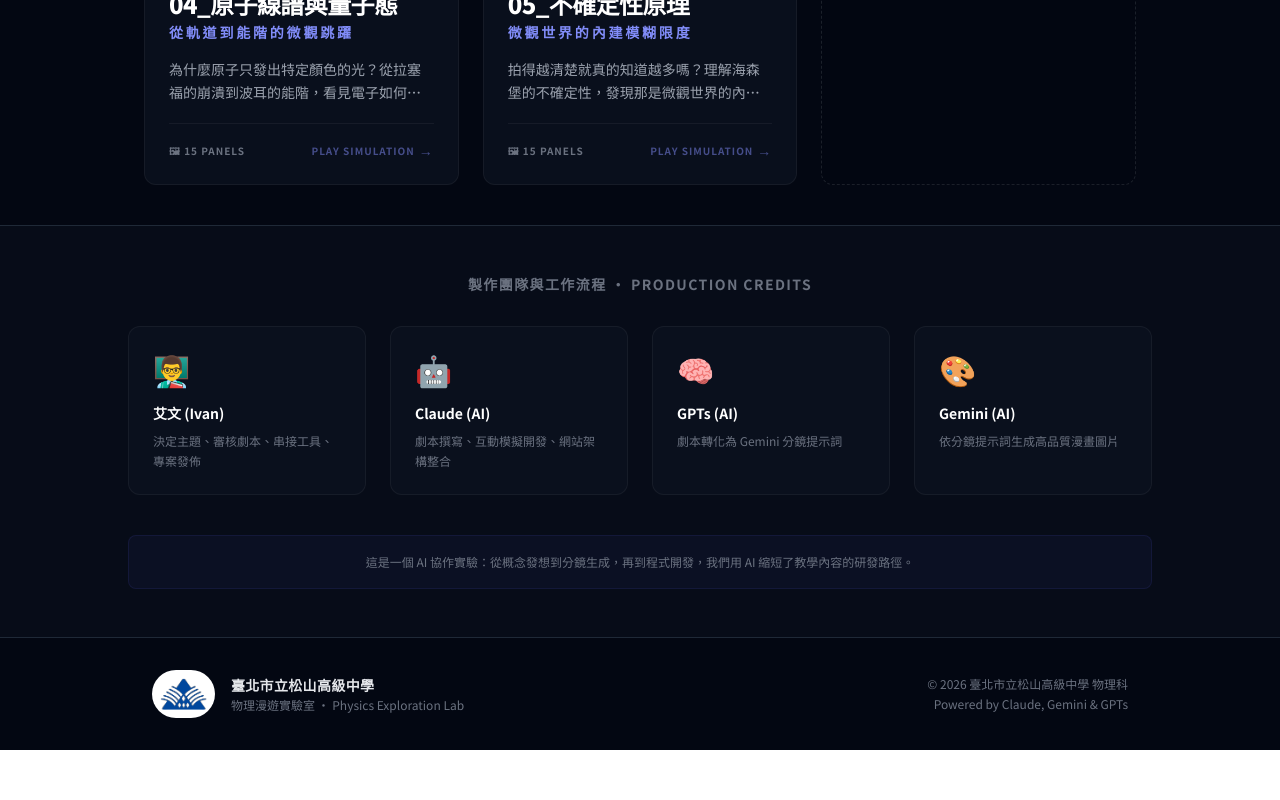
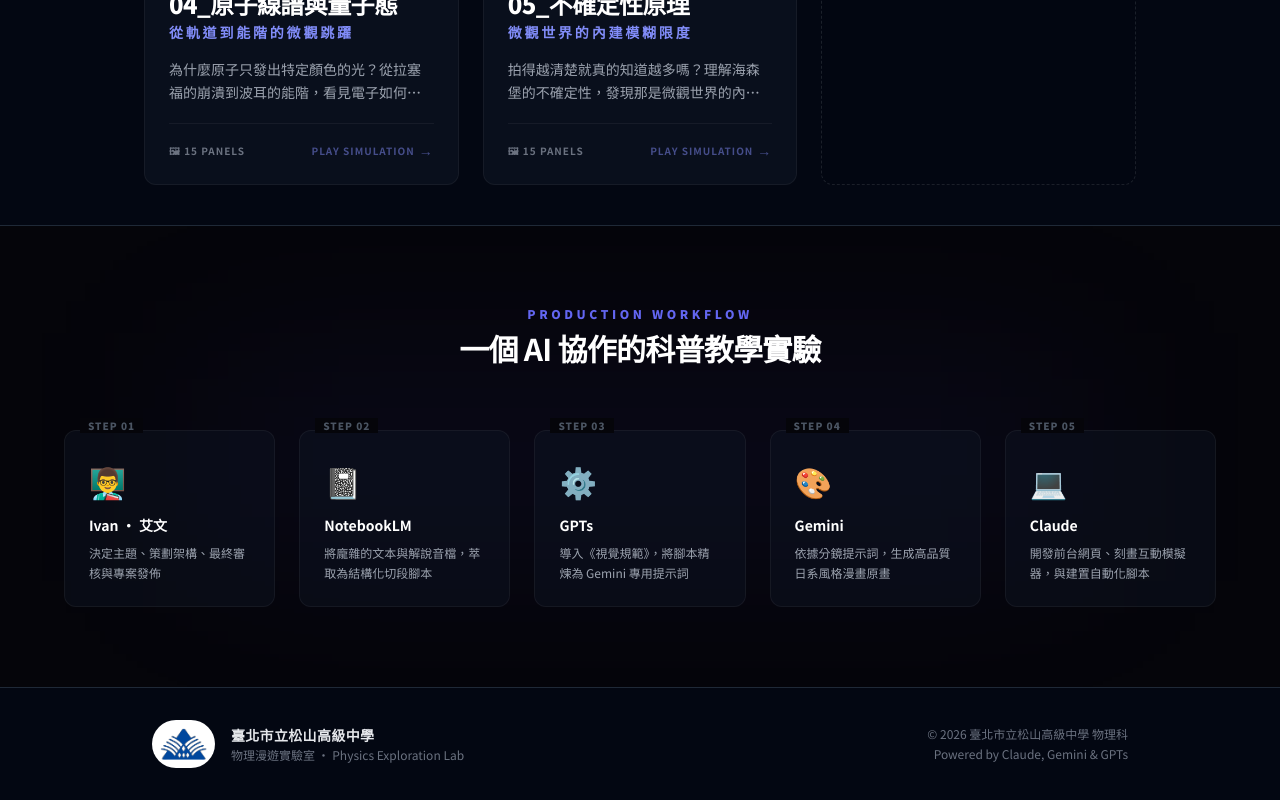
Before and after one commit to Ivanchen114/physics-lab, a React (Vite) app: page / in a window 1280 px wide. Shown: the part 1411-2211 px from the top of the page. Before the commit the page ends 2161 px from the top, so only its background shows below. Built offline with nearby package versions, Linux system fonts and the light colour scheme.

Commit message:
✨ 視覺升級：重構首頁 Production Credits 區塊為高質感的 AI 協作工作流，並加入 NotebookLM 的角色

```diff
--- a/src/pages/HomePage.jsx
+++ b/src/pages/HomePage.jsx
@@ -69,37 +69,56 @@
       </main>
 
       {/* ── Production Credits Section ───────────────────── */}
-      <section className="bg-gray-900/30 border-t border-gray-800 py-12 px-6">
-        <div className="max-w-5xl mx-auto">
-          <h2 className="text-sm font-semibold text-gray-500 uppercase tracking-widest mb-8 text-center">
-            製作團隊與工作流程 · Production Credits
-          </h2>
+      <section className="relative bg-[#05050A] border-t border-gray-800 py-20 px-6 overflow-hidden">
+        {/* 背景光暈 */}
+        <div className="absolute top-1/2 left-1/2 -translate-x-1/2 -translate-y-1/2 w-full max-w-4xl h-32 bg-indigo-600/10 blur-[100px] pointer-events-none" />
 
-          <div className="grid grid-cols-1 md:grid-cols-2 lg:grid-cols-4 gap-6">
-            <CreditCard
-              role="艾文 (Ivan)"
-              tasks="決定主題、審核劇本、串接工具、專案發佈"
-              icon="👨‍🏫"
-            />
-            <CreditCard
-              role="Claude (AI)"
-              tasks="劇本撰寫、互動模擬開發、網站架構整合"
-              icon="🤖"
-            />
-            <CreditCard
-              role="GPTs (AI)"
-              tasks="劇本轉化為 Gemini 分鏡提示詞"
-              icon="🧠"
-            />
-            <CreditCard
-              role="Gemini (AI)"
-              tasks="依分鏡提示詞生成高品質漫畫圖片"
-              icon="🎨"
-            />
+        <div className="relative z-10 max-w-6xl mx-auto">
+          <div className="text-center mb-16">
+            <h2 className="text-xs font-black text-indigo-500 tracking-[0.3em] uppercase mb-2">
+              Production Workflow
+            </h2>
+            <p className="text-2xl md:text-3xl font-bold text-white tracking-tight">
+              一個 AI 協作的科普教學實驗
+            </p>
           </div>
 
-          <div className="mt-10 p-4 bg-indigo-500/5 rounded-lg border border-indigo-500/10 text-center text-xs text-gray-500 leading-relaxed">
-            這是一個 AI 協作實驗：從概念發想到分鏡生成，再到程式開發，我們用 AI 縮短了教學內容的研發路徑。
+          <div className="grid grid-cols-1 lg:grid-cols-5 gap-4 md:gap-6">
+            <CreditNode
+              step="01"
+              role="Ivan · 艾文"
+              tasks="決定主題、策劃架構、最終審核與專案發佈"
+              icon="👨‍🏫"
+              color="from-blue-500 to-cyan-400"
+            />
+            <CreditNode
+              step="02"
+              role="NotebookLM"
+              tasks="將龐雜的文本與解說音檔，萃取為結構化切段腳本"
+              icon="📓"
+              color="from-emerald-500 to-teal-400"
+            />
+            <CreditNode
+              step="03"
+              role="GPTs"
+              tasks="導入《視覺規範》，將腳本精煉為 Gemini 專用提示詞"
+              icon="⚙️"
+              color="from-amber-500 to-orange-400"
+            />
+            <CreditNode
+              step="04"
+              role="Gemini"
+              tasks="依據分鏡提示詞，生成高品質日系風格漫畫原畫"
+              icon="🎨"
+              color="from-purple-500 to-pink-400"
+            />
+            <CreditNode
+              step="05"
+              role="Claude"
+              tasks="開發前台網頁、刻畫互動模擬器，與建置自動化腳本"
+              icon="💻"
+              color="from-indigo-500 to-blue-400"
+            />
           </div>
         </div>
       </section>
@@ -189,12 +208,27 @@
   )
 }
 
-function CreditCard({ role, tasks, icon }) {
+// ── 流程節點卡片 ────────────────────────────────
+function CreditNode({ step, role, tasks, icon, color }) {
   return (
-    <div className="bg-gray-900/40 border border-white/5 rounded-xl p-6 hover:bg-gray-800/60 hover:border-white/10 transition-all duration-300 group">
-      <div className="text-3xl mb-4 group-hover:scale-110 transition-transform origin-left">{icon}</div>
-      <h3 className="text-white font-bold text-sm mb-2">{role}</h3>
-      <p className="text-gray-500 text-xs leading-relaxed font-light">{tasks}</p>
+    <div className="relative group">
+      {/* 步驟數字標記 */}
+      <div className="absolute -top-3 left-4 bg-[#05050A] px-2 text-[10px] font-black tracking-widest text-gray-600 group-hover:text-gray-300 z-10 transition-colors">
+        STEP {step}
+      </div>
+
+      {/* 卡片本體 */}
+      <div className="relative h-full bg-gray-900/40 border border-white/5 rounded-xl p-6 pt-8
+                      hover:bg-gray-800/50 transition-all duration-300
+                      hover:shadow-[0_0_30px_rgba(255,255,255,0.03)]
+                      flex flex-col">
+        {/* 頂部漸層光暈邊界 (隱藏於預設狀態，hover 時顯示) */}
+        <div className={`absolute top-0 left-0 w-full h-[2px] bg-gradient-to-r ${color} opacity-0 group-hover:opacity-100 transition-opacity rounded-t-xl`} />
+
+        <div className="text-3xl mb-4 group-hover:scale-110 transition-transform origin-left">{icon}</div>
+        <h3 className="text-white font-bold text-sm mb-2">{role}</h3>
+        <p className="text-gray-400 text-xs leading-relaxed font-light mt-auto">{tasks}</p>
+      </div>
     </div>
   )
 }
```
